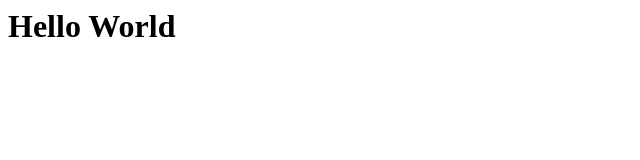
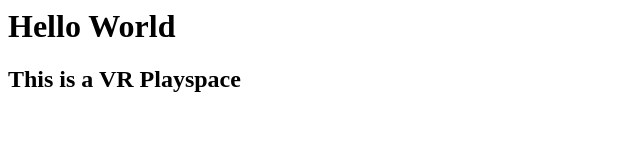
Before and after one commit to richardjohnwilliams/VR, a plain HTML site: page index.html in a window 1280 px wide. Shown: the whole page, without its empty margins (0-640 px from the left). Drawn offline with Linux system fonts and the light colour scheme.

Commit message:
Index Updates

```diff
--- a/index.html
+++ b/index.html
@@ -1 +1,2 @@
 <h1>Hello World</h1>
+<h2>This is a VR Playspace</h2>
```
